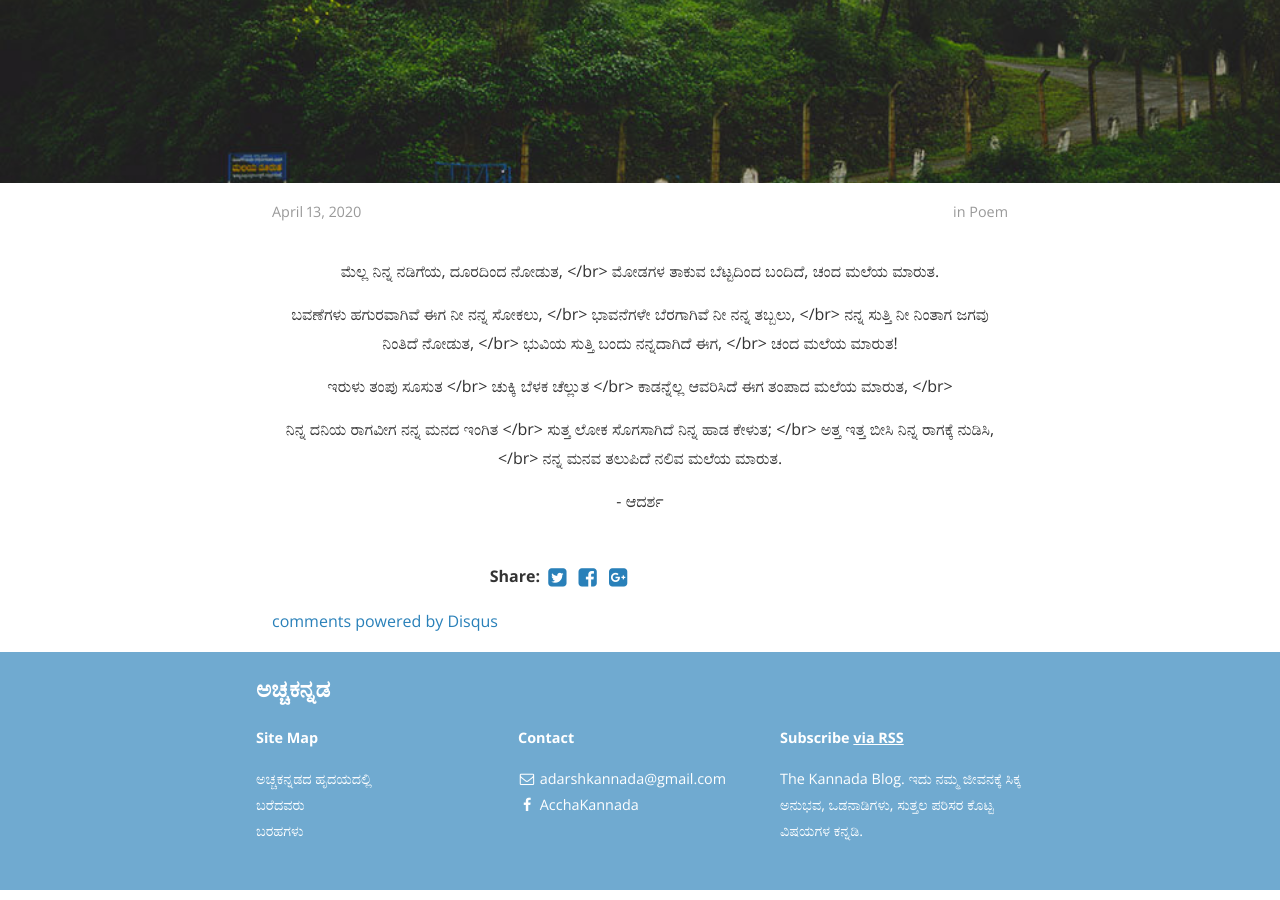
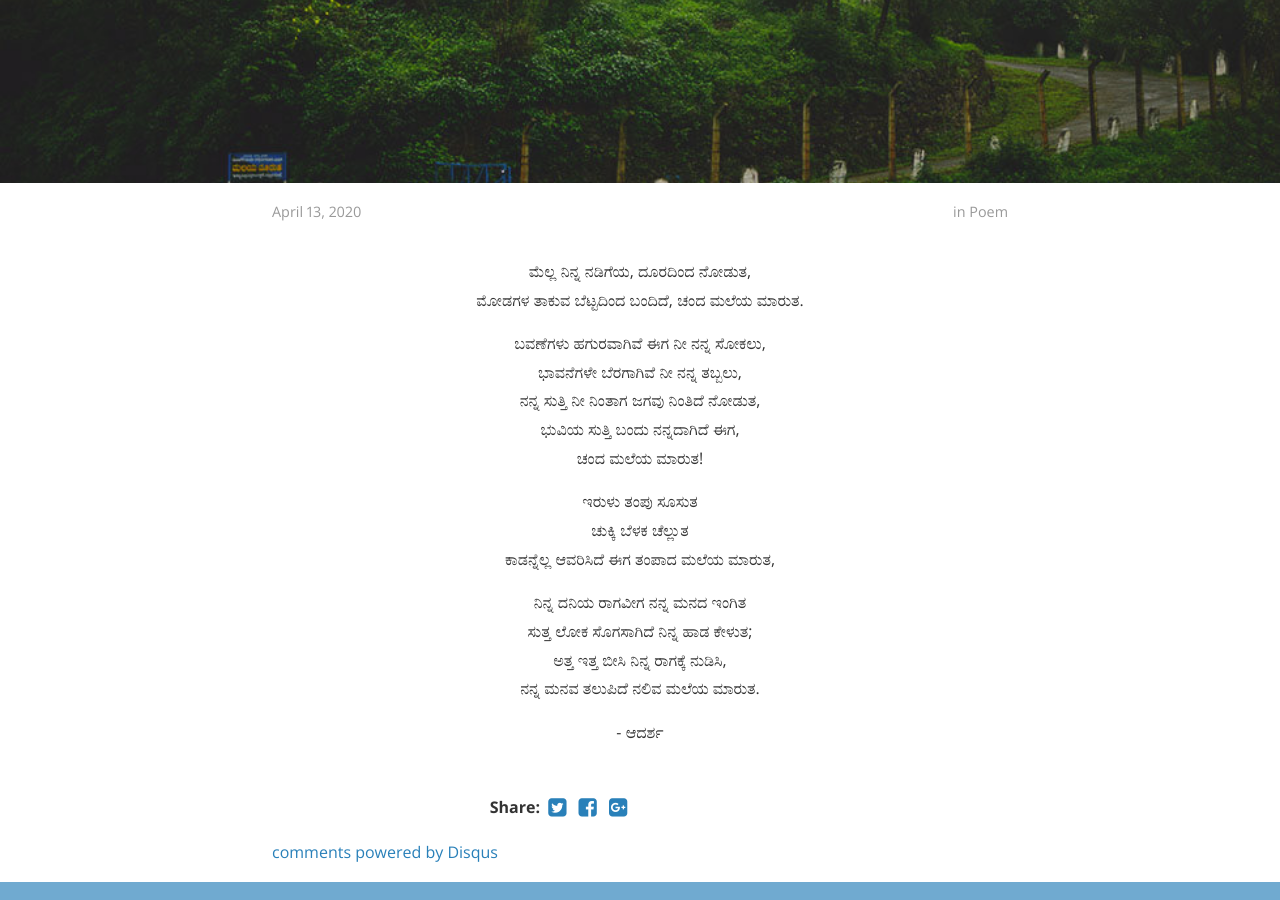
Before and after one commit to bencentra/centrarium, a Jekyll site: the page built from _posts/2020-04-13-maleya-maaruta.markdown, in a window 1280 px wide and 900 px high, scrolled down 416 px. Built offline with Jekyll 4.4.1, drawn with Linux system fonts in a browser that asks for light colours; nearby versions of some CDN libraries; comment, search, counter and statistics services are not loaded; a style sheet for code colours, icons or effects is not loaded.

Commit message:
Update 2020-04-13-maleya-maaruta.markdown

```diff
--- a/_posts/2020-04-13-maleya-maaruta.markdown
+++ b/_posts/2020-04-13-maleya-maaruta.markdown
@@ -10,22 +10,22 @@ description: ಅತ್ತ ಇತ್ತ ಬೀಸಿ ನಿನ್ನ ರಾಗಕ
 ---
 
 
-<p align ="center"> ಮೆಲ್ಲ ನಿನ್ನ ನಡಿಗೆಯ, ದೂರದಿಂದ ನೋಡುತ, </br>
+<p align ="center"> ಮೆಲ್ಲ ನಿನ್ನ ನಡಿಗೆಯ, ದೂರದಿಂದ ನೋಡುತ, <br>
 ಮೋಡಗಳ ತಾಕುವ ಬೆಟ್ಟದಿಂದ ಬಂದಿದೆ, ಚಂದ ಮಲೆಯ ಮಾರುತ. </p>
 
-<p align ="center"> ಬವಣೆಗಳು ಹಗುರವಾಗಿವೆ ಈಗ ನೀ ನನ್ನ ಸೋಕಲು, </br>
-ಭಾವನೆಗಳೇ ಬೆರಗಾಗಿವೆ ನೀ ನನ್ನ ತಬ್ಬಲು, </br>
-ನನ್ನ  ಸುತ್ತಿ ನೀ ನಿಂತಾಗ ಜಗವು ನಿಂತಿದೆ ನೋಡುತ, </br>
-ಭುವಿಯ ಸುತ್ತಿ ಬಂದು ನನ್ನದಾಗಿದೆ ಈಗ, </br>
+<p align ="center"> ಬವಣೆಗಳು ಹಗುರವಾಗಿವೆ ಈಗ ನೀ ನನ್ನ ಸೋಕಲು, <br>
+ಭಾವನೆಗಳೇ ಬೆರಗಾಗಿವೆ ನೀ ನನ್ನ ತಬ್ಬಲು, <br>
+ನನ್ನ  ಸುತ್ತಿ ನೀ ನಿಂತಾಗ ಜಗವು ನಿಂತಿದೆ ನೋಡುತ, <br>
+ಭುವಿಯ ಸುತ್ತಿ ಬಂದು ನನ್ನದಾಗಿದೆ ಈಗ, <br>
 ಚಂದ ಮಲೆಯ ಮಾರುತ! </p>
 
-<p align ="center"> ಇರುಳು ತಂಪು ಸೂಸುತ </br>
-ಚುಕ್ಕಿ ಬೆಳಕ ಚೆಲ್ಲುತ </br>
-ಕಾಡನ್ನೆಲ್ಲ ಆವರಿಸಿದೆ ಈಗ ತಂಪಾದ ಮಲೆಯ ಮಾರುತ, </br>
+<p align ="center"> ಇರುಳು ತಂಪು ಸೂಸುತ <br>
+ಚುಕ್ಕಿ ಬೆಳಕ ಚೆಲ್ಲುತ <br>
+ಕಾಡನ್ನೆಲ್ಲ ಆವರಿಸಿದೆ ಈಗ ತಂಪಾದ ಮಲೆಯ ಮಾರುತ, <br>
 
-<p align ="center"> ನಿನ್ನ ದನಿಯ ರಾಗವೀಗ ನನ್ನ ಮನದ ಇಂಗಿತ </br>
-ಸುತ್ತ ಲೋಕ ಸೊಗಸಾಗಿದೆ ನಿನ್ನ ಹಾಡ ಕೇಳುತ; </br>
-ಅತ್ತ ಇತ್ತ ಬೀಸಿ ನಿನ್ನ ರಾಗಕ್ಕೆ ನುಡಿಸಿ, </br>
+<p align ="center"> ನಿನ್ನ ದನಿಯ ರಾಗವೀಗ ನನ್ನ ಮನದ ಇಂಗಿತ <br>
+ಸುತ್ತ ಲೋಕ ಸೊಗಸಾಗಿದೆ ನಿನ್ನ ಹಾಡ ಕೇಳುತ; <br>
+ಅತ್ತ ಇತ್ತ ಬೀಸಿ ನಿನ್ನ ರಾಗಕ್ಕೆ ನುಡಿಸಿ, <br>
 ನನ್ನ ಮನವ ತಲುಪಿದೆ ನಲಿವ ಮಲೆಯ ಮಾರುತ. </p>
 
 <p align ="center"> - ಆದರ್ಶ</p>
```
